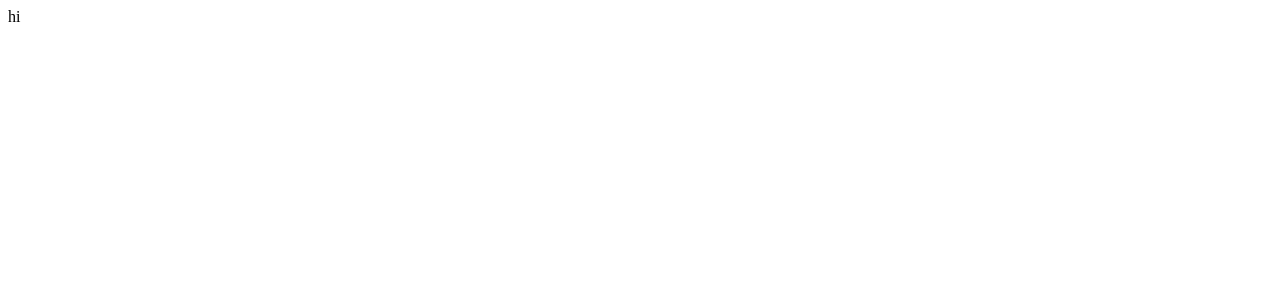
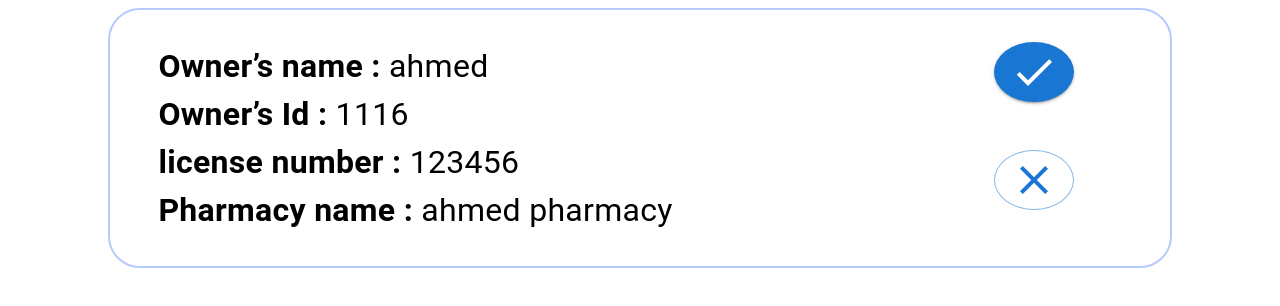
Before and after one commit to CA-G12/PMS, a React (Create React App) app in the folder client/: page / in a window 1280 px wide. Shown: the top 306 px of the page. Built offline with nearby package versions, Linux system fonts and the light colour scheme.

Commit message:
create apllication card

```diff
--- a/client/src/App.tsx
+++ b/client/src/App.tsx
@@ -1,3 +1,10 @@
-const App = () => <div className="App">hi</div>;
+import React from 'react';
+import Application from './components/admin/Application';
+
+const App: React.FC = () => (
+  <div className="App">
+    <Application />
+  </div>
+);
 
 export default App;
--- /dev/null
+++ b/client/src/components/admin/Application.tsx
@@ -0,0 +1,11 @@
+import ApplicationCard from './ApplicationCard';
+
+const card = {
+  ownerName: 'ahmed',
+  ownerId: 1116,
+  licenseNumber: '123456',
+  pharmacyName: 'ahmed pharmacy',
+};
+const Application = () => <ApplicationCard card={card} />;
+
+export default Application;
--- /dev/null
+++ b/client/src/components/admin/ApplicationCard.tsx
@@ -0,0 +1,82 @@
+import Button from '@mui/material/Button';
+import CheckIcon from '@mui/icons-material/Check';
+import CloseIcon from '@mui/icons-material/Close';
+import { Box, Typography } from '@mui/material';
+
+type Card = {
+    ownerName:string;
+    ownerId:number;
+    licenseNumber: string;
+    pharmacyName:string;
+};
+interface Props{
+    card:Card
+}
+
+const ApplicationCard = ({ card }:Props) => (
+  <Box sx={{
+    border: '2px solid #B6CAFD',
+    borderRadius: '2rem',
+    width: '80%',
+    margin: 'auto',
+    padding: '2rem 0',
+    paddingLeft: '3rem',
+    display: 'flex',
+    position: 'relative',
+    fontSize: '2rem',
+  }}
+  >
+    <Box>
+      <Typography sx={{ fontSize: '2rem' }}>
+        <strong>Owner’s name : </strong>
+        {card.ownerName}
+      </Typography>
+      <Typography sx={{ fontSize: '2rem' }}>
+        <strong>Owner’s Id : </strong>
+        {card.ownerId}
+      </Typography>
+      <Typography sx={{ fontSize: '2rem' }}>
+        <strong>license number : </strong>
+        {card.licenseNumber}
+      </Typography>
+      <Typography sx={{ fontSize: '2rem' }}>
+        <strong>Pharmacy name : </strong>
+        {card.pharmacyName}
+      </Typography>
+    </Box>
+    <Box sx={{
+      position: 'absolute',
+      right: '6rem',
+      display: 'flex',
+      flexDirection: 'column',
+    }}
+    >
+      <Button
+        sx={{
+          marginBottom: '1.5rem',
+          borderRadius: '50%',
+          fontSize: '4rem',
+        }}
+        variant="contained"
+      >
+        <CheckIcon sx={{ fontSize: '3rem' }}>
+          <path d="M10 20v-6h4v6h5v-8h3L12 3 2 12h3v8z" />
+        </CheckIcon>
+      </Button>
+      <Button
+        sx={{
+          borderRadius: '50%',
+          marginTop: '1.5rem',
+          fontSize: '4rem',
+        }}
+        variant="outlined"
+      >
+        <CloseIcon sx={{ fontSize: '3rem' }}>
+          <path d="M10 20v-6h4v6h5v-8h3L12 3 2 12h3v8z" />
+        </CloseIcon>
+      </Button>
+    </Box>
+  </Box>
+);
+
+export default ApplicationCard;
```
